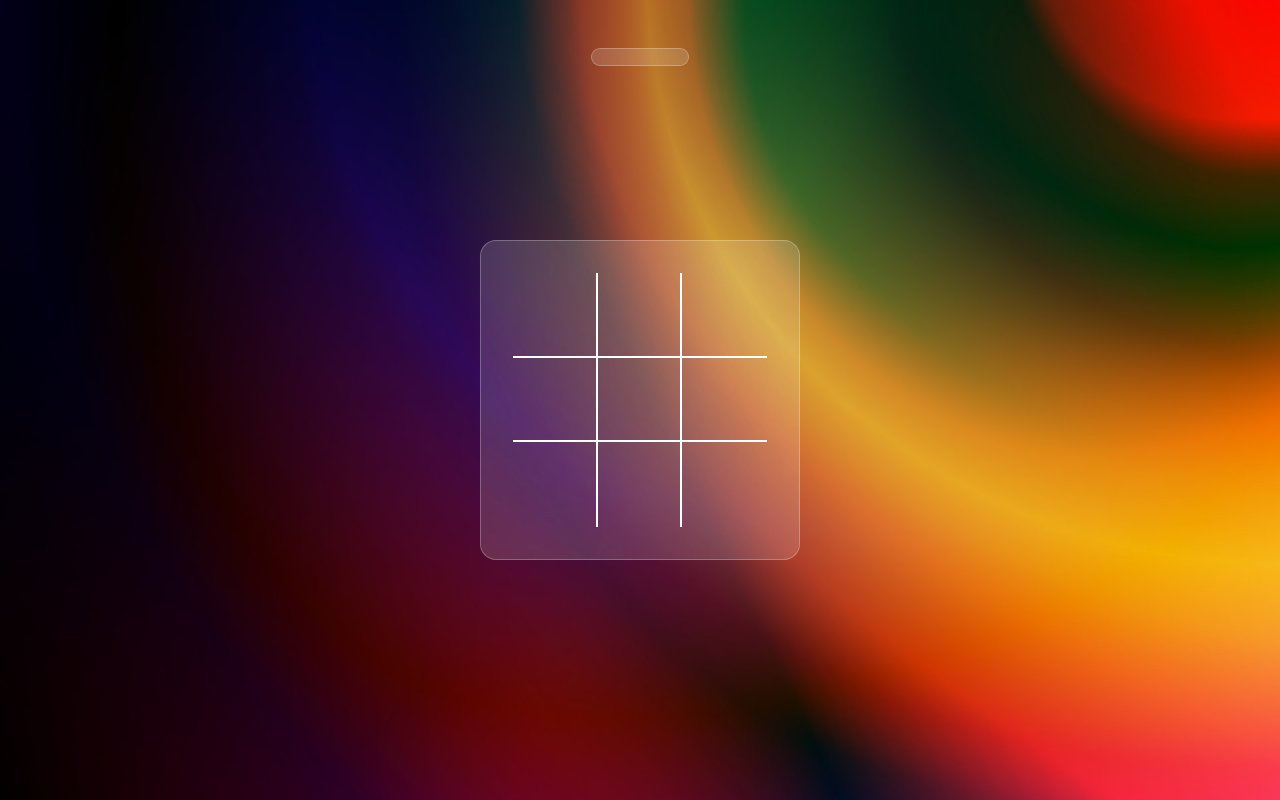
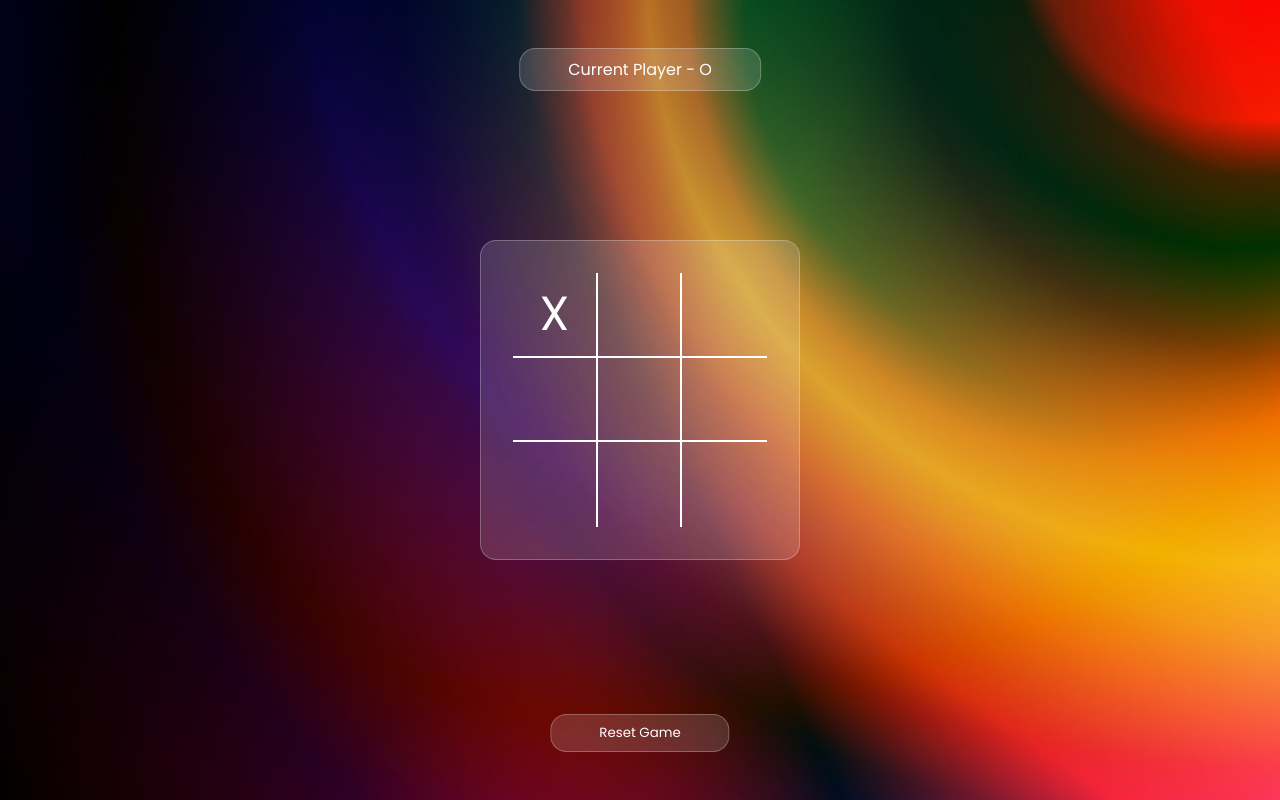
Before and after one commit to kushalkumar1362/Tic-Tac-Toe-Game, a plain HTML site: page index.html in a window 1280 px wide. Both pictures are taken after a click on the element 555 px from the left and 315 px from the top of the page. Drawn offline with Linux system fonts and the light colour scheme.

Commit message:
add Functionalities with reset and new Button

```diff
--- a/index.html
+++ b/index.html
@@ -33,7 +33,8 @@
         <div class="box box-9"></div>
     </div>
 
-    <button class="btn"></button>
+    <button class="btn newGame">New Game</button>
+    <button class="btn resetGame">Reset Game</button>
 
     <script src="script.js"></script>
 </body>
--- a/script.js
+++ b/script.js
@@ -0,0 +1,112 @@
+const boxes = document.querySelectorAll(".box");
+const gameInfo = document.querySelector(".game-info");
+const newGameButton = document.querySelector(".newGame");
+const resetGameButton = document.querySelector(".resetGame");
+
+let currentPlayer;
+let gameGrid;
+
+// All possible combinations for winning
+const winningPostions = [
+    [0, 1, 2],
+    [3, 4, 5],
+    [6, 7, 8],
+    [0, 3, 6],
+    [1, 4, 7],
+    [2, 5, 8],
+    [0, 4, 8],
+    [2, 4, 6],
+];
+
+// Start The Game
+function initGame() {
+    currentPlayer = "X";
+    gameGrid = ["", "", "", "", "", "", "", "", ""];
+    boxes.forEach((box, index) => {
+        box.innerText = "";
+        boxes[index].style.pointerEvents = "all";
+        box.classList = `box box-${index + 1}`;
+    });
+    newGameButton.classList.remove("active");
+    resetGameButton.classList.remove("active");
+    gameInfo.innerHTML = `Current Player - ${currentPlayer}`;
+}
+
+initGame();
+
+function checkGameOver() {
+    let answer = "";
+    winningPostions.forEach((position) => {
+        if (
+            (gameGrid[position[0]] !== "" || gameGrid[position[1]] !== "" || gameGrid[position[2]] !== "") &&
+            (gameGrid[position[0]] === gameGrid[position[1]]) && (gameGrid[position[1]] === gameGrid[position[2]])
+        ) {
+
+            if(gameGrid[position[0]] === "X") {
+                answer = "X";
+            } else {
+                answer = "O";
+            }
+
+            // Disable Pointer event after getting a winner
+            boxes.forEach((box) => {
+                box.style.pointerEvents = "none";
+            });
+
+            boxes[position[0]].classList.add("win");
+            boxes[position[1]].classList.add("win");
+            boxes[position[2]].classList.add("win");
+        }
+    });
+
+    if(answer !== "") {
+        gameInfo.innerText = `Winner Player - ${answer}`;
+        resetGameButton.classList.remove("active");
+        newGameButton.classList.add("active");
+        return;
+    }
+
+    //Check Game is Tied or not!
+    let fillCount = 0;
+    gameGrid.forEach((box) => {
+        if(box !== "") {
+            fillCount++;
+        }
+    });
+
+    if(fillCount === 9) {
+        gameInfo.innerText = "Game Tied !";
+        resetGameButton.classList.remove("active");
+        newGameButton.classList.add("active");
+    }
+
+}
+
+function swapTurn() {
+    if (currentPlayer === "X") {
+        currentPlayer = "O";
+    } else {
+        currentPlayer = "X";
+    }
+    gameInfo.innerText = `Current Player - ${currentPlayer}`;
+}
+
+function handleClick(index) {
+    if (gameGrid[index] === "") {
+        boxes[index].innerText = currentPlayer;
+        gameGrid[index] = currentPlayer;
+        resetGameButton.classList.add("active");
+        boxes[index].style.pointerEvents = "none";
+        swapTurn();
+        checkGameOver();
+    }
+}
+
+boxes.forEach((box, index) => {
+    box.addEventListener("click", () => {
+        handleClick(index);
+    });
+});
+
+newGameButton.addEventListener("click", initGame);
+resetGameButton.addEventListener("click", initGame);
```
